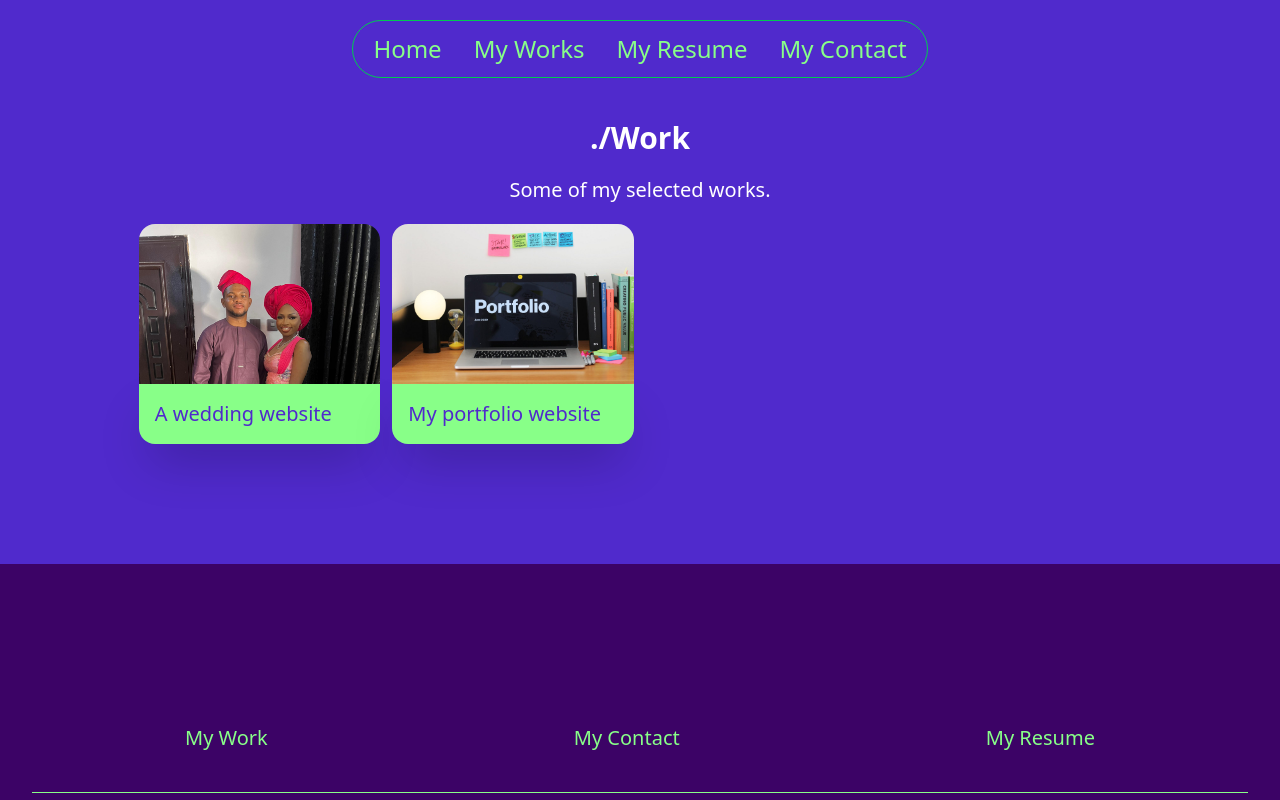
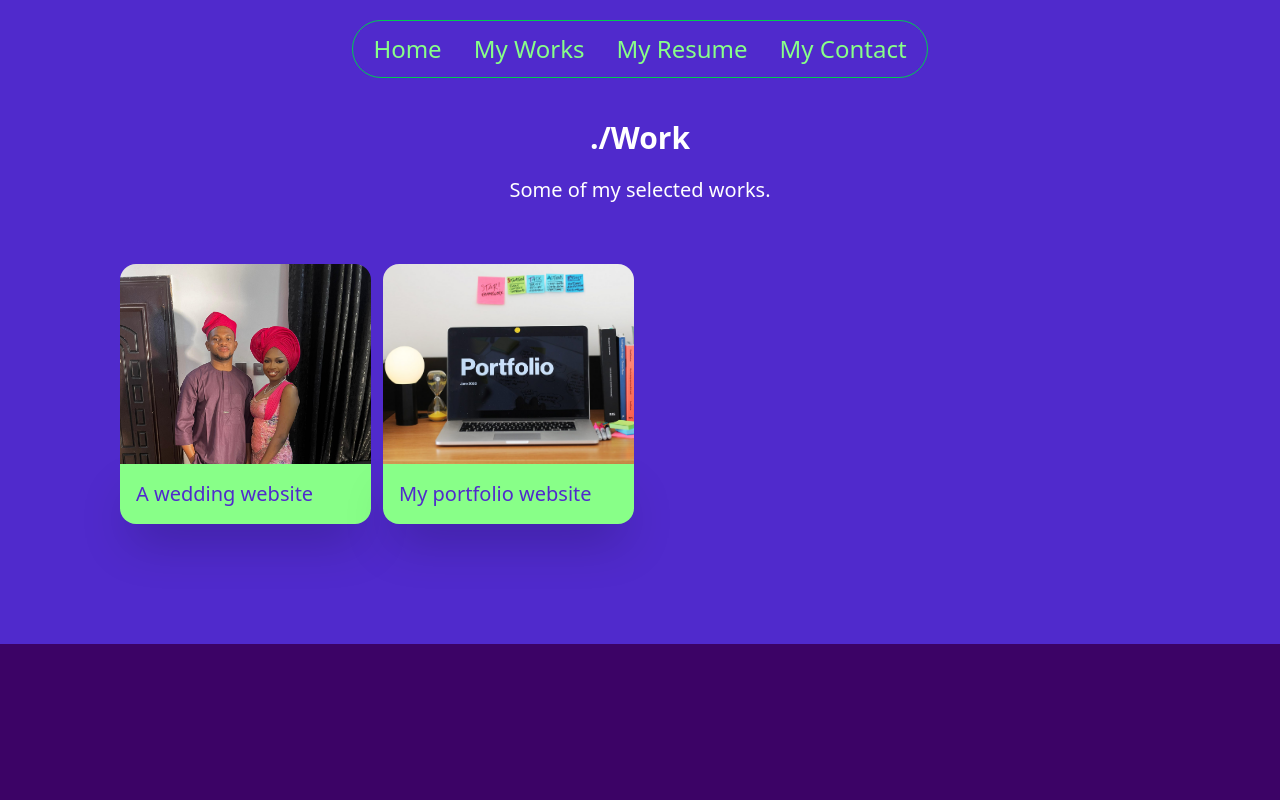
Before and after one commit to Xlence1624/MikeBen, a React (Vite) app: page /mywork in a window 1280 px wide. Shown: the top 800 px of the page. Built offline with nearby package versions, Linux system fonts and the light colour scheme; a web font is replaced by a local one.

Commit message:
changes
Signed-off-by: Xlence1624 <xlence1624@gmail.com>

```diff
--- a/src/components/Footer.jsx
+++ b/src/components/Footer.jsx
@@ -11,7 +11,7 @@ const Footer = () => {
 
 
     <p >
-      <NavLink>
+      <NavLink to="/mywork">
         My Work
       </NavLink>
     </p>
--- a/src/components/Mywork.jsx
+++ b/src/components/Mywork.jsx
@@ -19,15 +19,15 @@ const Mywork = () => {
   Some of my selected works.
 </p>
 
-<div className='md:grid grid-cols-4 gap-3'>
+<div className=' w-1/2 md:w-full mt-10 flex flex-col  md:grid grid-cols-4 gap-3'>
  {
         myWork.map(
           (t) => (
 
-        <div className='text-white flex flex-col  ' key={t.id}>
+        <div key={t.id}>
 
-           <NavLink to="https://mik-iyanu.vercel.app/" className="w-full">
-  <img src={t.img} alt="" className=' w-full h-40 object-cover object-top rounded-t-2xl'/>
+           <NavLink to={t.link} className="w-full">
+  <img src={t.img} alt="" className=' w-full h-50 object-cover object-top rounded-t-2xl'/>
   </NavLink>
 
 
```
Also changed, not shown: src/components/Nav.jsx (+4 -4 lines).
